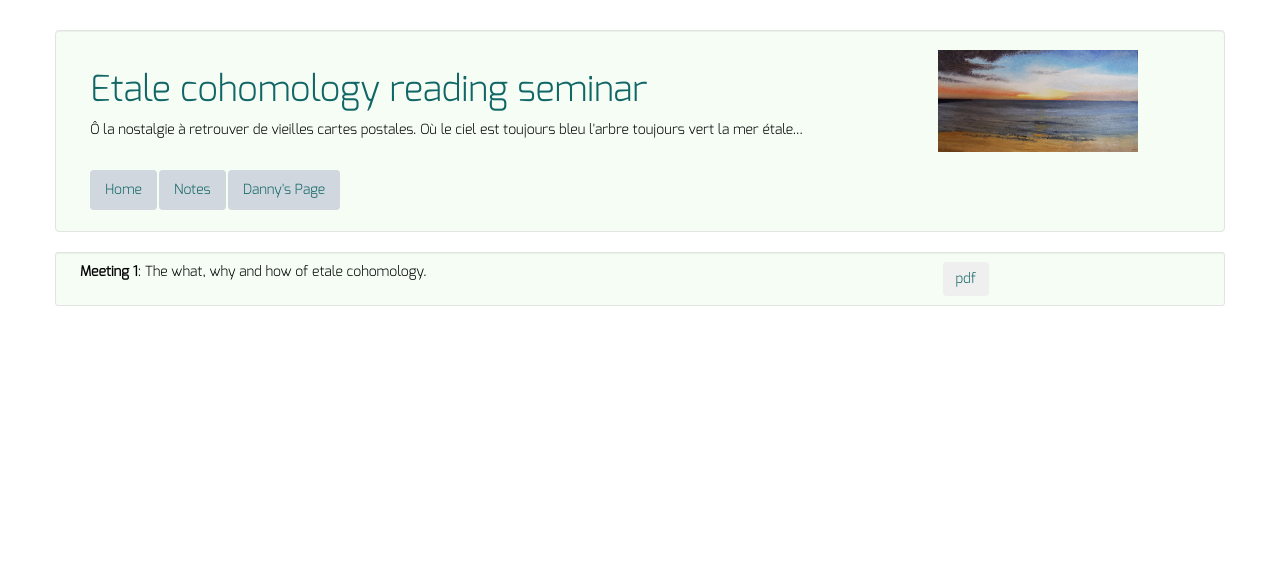
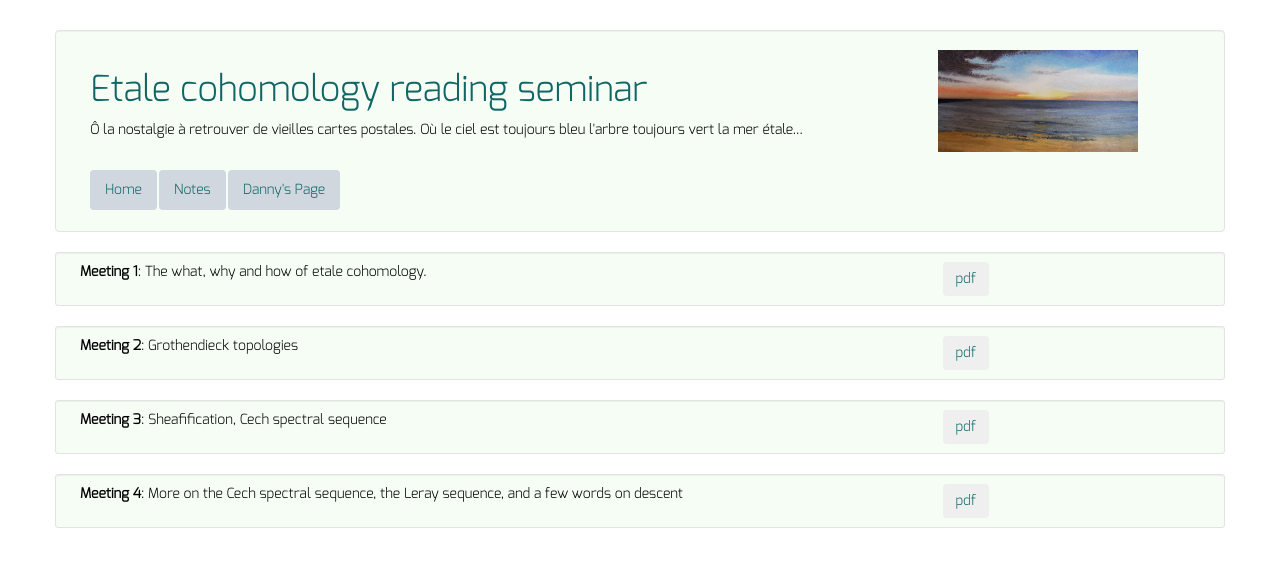
Before and after one commit to dkrashen/etale, a Jekyll site: the page built from notes/index.html, in a window 1280 px wide. Shown: the top 567 px of the page. Built offline with Jekyll 4.4.1, drawn with Linux system fonts in a browser that asks for light colours.

Commit message:
add meetings 2, 3, 4

```diff
--- a/_data/lectures.yml
+++ b/_data/lectures.yml
@@ -1,3 +1,12 @@
 - title: "Meeting 1"
   description: "The what, why and how of etale cohomology."
   filename: "meeting1.pdf"
+- title: "Meeting 2"
+  description: "Grothendieck topologies"
+  filename: "meeting2.pdf"
+- title: "Meeting 3"
+  description: "Sheafification, Cech spectral sequence"
+  filename: "meeting3.pdf"
+- title: "Meeting 4"
+  description: "More on the Cech spectral sequence, the Leray sequence, and a few words on descent"
+  filename: "meeting4.pdf"
```
Also changed, not shown: 3 other files.
